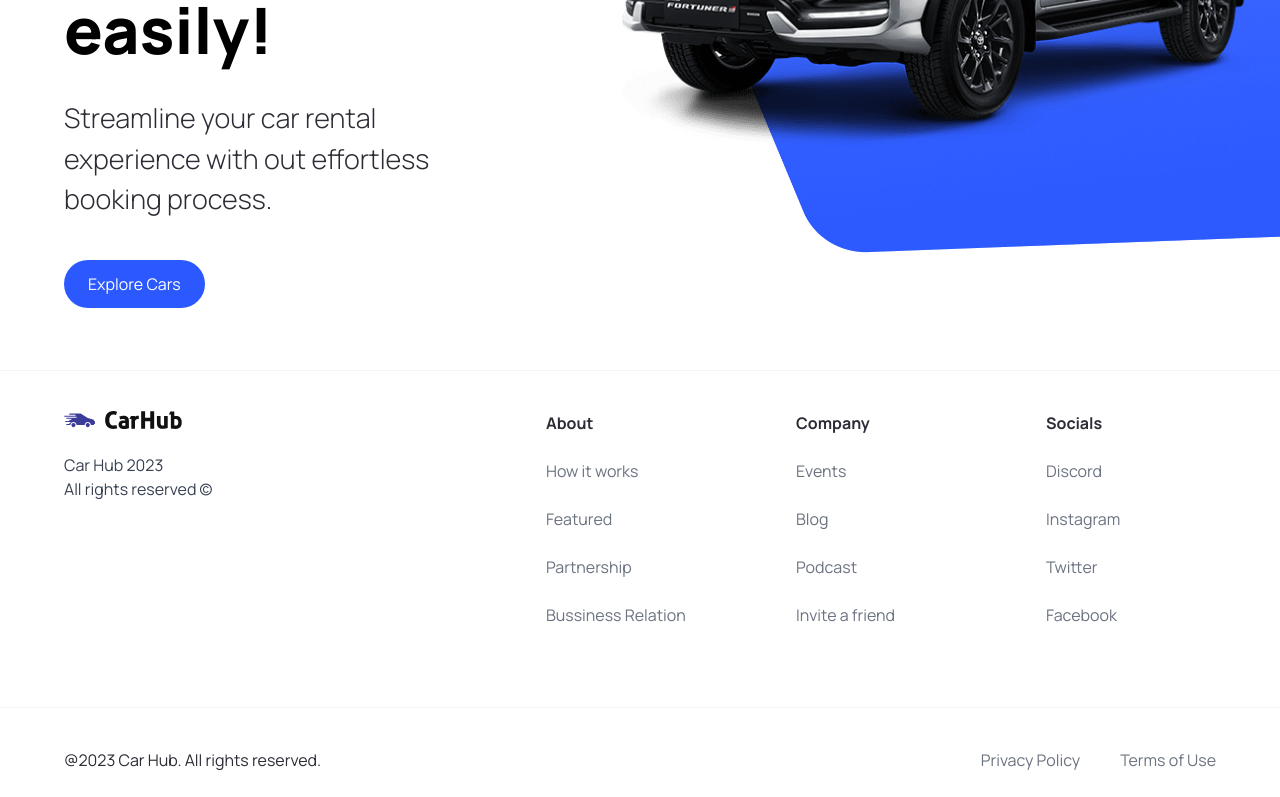
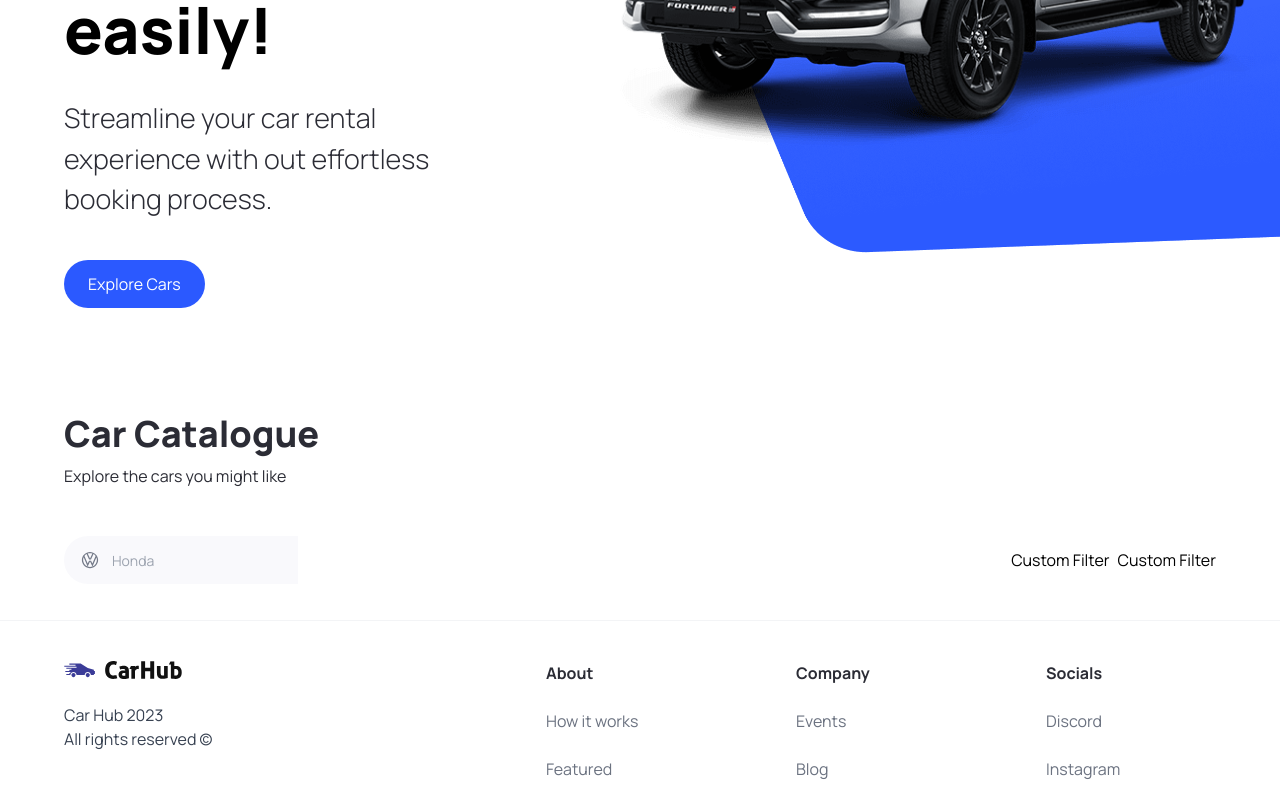
Before and after one commit to muliasw12/car-showcase, a Next.js app: page / in a window 1280 px wide. Shown: the part 450-1247 px from the top of the page. Built offline with nearby package versions, Linux system fonts and the light colour scheme.

Commit message:
search bar

```diff
--- a/app/page.tsx
+++ b/app/page.tsx
@@ -1,4 +1,4 @@
-import { Hero } from '@/components'
+import { Hero, SearchBar, CustomFilter } from '@/components'
 import Image from 'next/image'
 
 
@@ -7,6 +7,23 @@ export default function Home() {
     <main className="overflow-hidden">
       <Hero />
 
+      <div className="mt-12 padding-x padding-y max-width" id="discover">
+        <div className="home__text-container">
+          <h1 className="text-4xl font-extrabold">
+            Car Catalogue
+          </h1>
+          <p>Explore the cars you might like</p>
+        </div>
+
+        <div className="home__filters">
+          <SearchBar />
+
+          <div className="home__filter-container">
+            <CustomFilter title="fuel" />
+            <CustomFilter title="year" />
+          </div>
+        </div>
+      </div>
     </main>
   )
 }
--- /dev/null
+++ b/components/CustomFilter.tsx
@@ -0,0 +1,11 @@
+import React from 'react'
+
+const CustomFilter = () => {
+  return (
+    <div>
+      Custom Filter
+    </div>
+  )
+}
+
+export default CustomFilter
--- /dev/null
+++ b/components/SearchBar.tsx
@@ -0,0 +1,21 @@
+"use client"
+import SearchManufacturer from "./SearchManufacturer";
+import { useState } from 'react';
+
+const SearchBar = () => {
+  const [manufacturer, setManufacturer] = useState('');
+
+  const handleSearch = () => {}
+  return (
+    <form className="searchbar" onSubmit={handleSearch}>
+      <div className="searchbar__items">
+        <SearchManufacturer
+            manufacturer={manufacturer}
+            setManufacturer={setManufacturer}
+        />
+      </div>
+    </form>
+  )
+}
+
+export default SearchBar
--- /dev/null
+++ b/components/SearchManufacturer.tsx
@@ -0,0 +1,79 @@
+"use client";
+
+import { Combobox, Transition } from '@headlessui/react';
+import { SearchManufacturerProps } from '@/types';
+import Image from 'next/image';
+import { manufacturers } from '@/constants';
+import { useState, Fragment } from 'react';
+
+const SearchManufacturer = ({ manufacturer, setManufacturer }: SearchManufacturerProps) => {
+  const [query, setQuery] = useState('');
+
+  const filteredManufacturers = query === "" ? manufacturers : manufacturers.filter((item) => (
+    item.toLowerCase().replace(/\s+/g, "").includes(query.toLowerCase().replace(/\s+/g, ""))
+  ))
+
+  return (
+    <div className="search-manufacturer">
+      <Combobox value={manufacturer} onChange={setManufacturer}>
+        <div className="relative w-full">
+            <Combobox.Button className="absolute top-[14px]">
+                <Image
+                    src="/car-logo.svg"
+                    width={20}
+                    height={20}
+                    className="ml-4"
+                    alt="Car Logo"
+                />
+            </Combobox.Button>
+
+            <Combobox.Input
+                className="search-manufacturer__input"
+                placeholder="Honda"
+                displayValue={(manufacturer: string) => manufacturer}
+                onChange={(e) => setQuery(e.target.value)}
+            />
+
+            <Transition
+                as={Fragment}
+                leave="transition ease-in duration-100"
+                leaveFrom="opacity-100"
+                leaveTo="opacity-0"
+                afterLeave={() => setQuery('')}
+            >
+                <Combobox.Options>
+                    {filteredManufacturers.map((item) => (
+                        <Combobox.Option
+                            key={item}
+                            className={({ active }) =>
+                                `relative search-manufacturer__option
+                                ${active ? 'bg-primary-blue text-white'
+                                : 'text-gray-900'}`}
+                            value={item}
+                        >
+                            {({ selected, active }) => (
+                                <>
+                                    <span className={`block truncate ${
+                                        selected ? 'font-medium' :
+                                        'font-normal'
+                                    }`}>
+                                        {item}
+                                    </span>
+                                    {selected ? (
+                                        <span className={`absolute inset-y-0 left-0 flex
+                                        items-center pl-3 ${active ? 'text-white' : 'text-teal-600'}`}>
+                                        </span>
+                                    ) : null}
+                                </>
+                            )}
+                        </Combobox.Option>
+                    ))}
+                </Combobox.Options>
+            </Transition>
+        </div>
+      </Combobox>
+    </div>
+  )
+}
+
+export default SearchManufacturer
--- a/package.json
+++ b/package.json
@@ -9,6 +9,7 @@
     "lint": "next lint"
   },
   "dependencies": {
+    "@headlessui/react": "^1.7.15",
     "@types/node": "20.4.1",
     "@types/react": "18.2.14",
     "@types/react-dom": "18.2.6",
--- a/types/index.ts
+++ b/types/index.ts
@@ -6,3 +6,8 @@ export interface CustomButtonProps {
     handleClick?: MouseEventHandler<HTMLButtonElement>;
     btnType?: "button" | "submit";
 }
+
+export interface SearchManufacturerProps {
+    manufacturer: string;
+    setManufacturer: (manufacturer: string) => void;
+}
```
Also changed, not shown: components/index.ts (+7 -1 lines), 1 other file (tests, documents, lock files or other folders).
